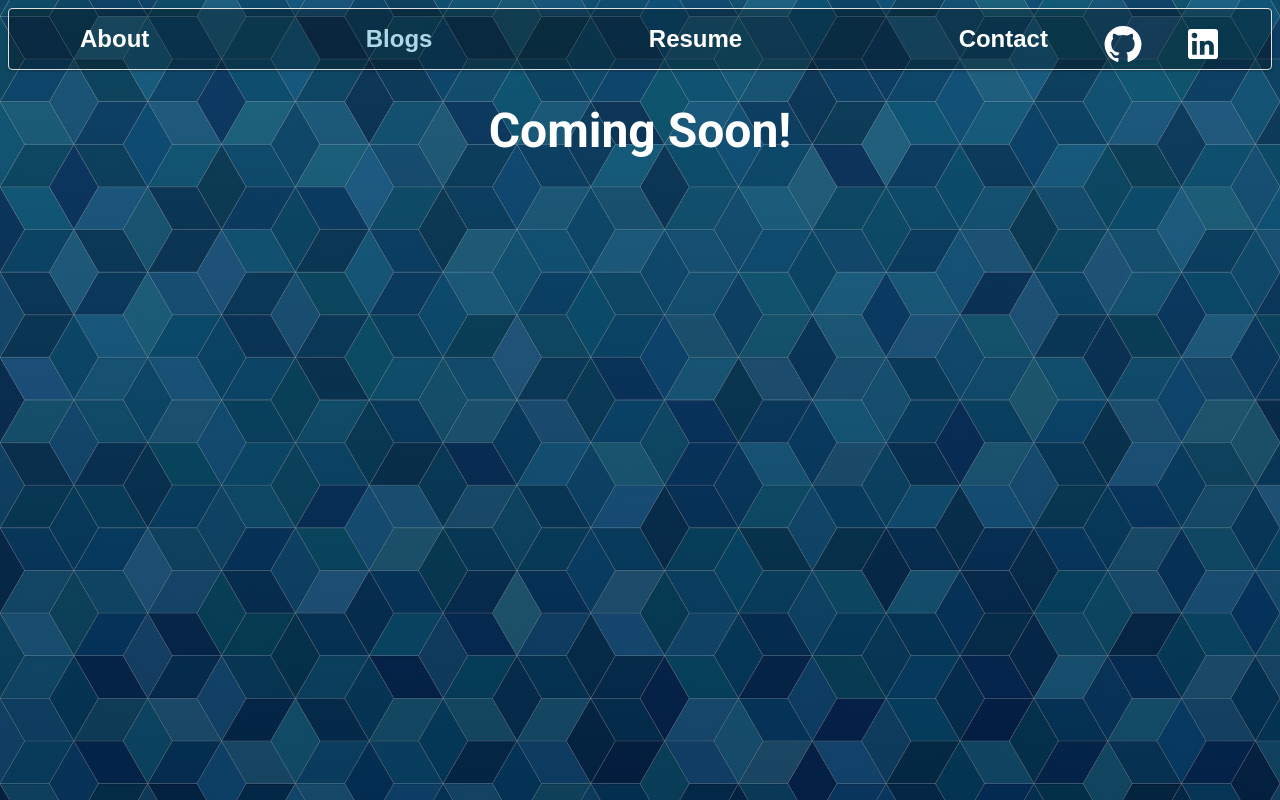
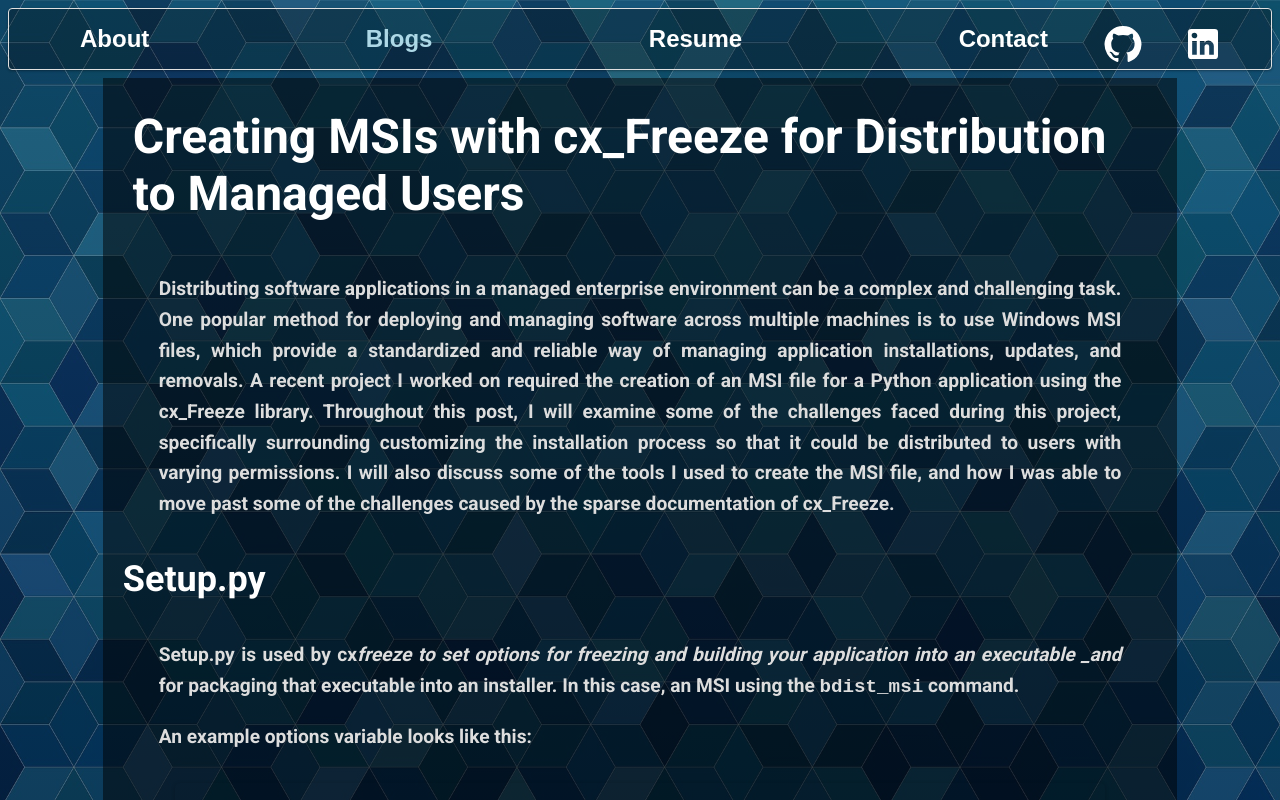
Before and after one commit to ggottemo/portfolio_vite, a React (Vite) app: page /blogs in a window 1280 px wide. Shown: the top 800 px of the page. Built offline with nearby package versions, Linux system fonts and the light colour scheme; a web font is replaced by a local one.

Commit message:
Update blog styling

```diff
--- a/src/routes/blogs.jsx
+++ b/src/routes/blogs.jsx
@@ -1,17 +1,18 @@
 import React from "react";
 import NavBar from "../components/NavBar.jsx";
+import CxFreeze from "../mdx/cx_freeze/CxFreeze.mdx";
 
-// const importModules = import.meta.glob('../mdx/*.mdx', { import: 'Post' })
+//const importModules = import.meta.glob("../mdx/*.mdx", { import:
+// "Post" });
 const blogs = () => {
   return (
     <div>
       <NavBar />
       <div id="blogs-container">
-                <h1>Coming Soon!</h1>
-
+        <CxFreeze />
       </div>
     </div>
-    )
-}
+  );
+};
 
 export default blogs;
--- a/src/styles/components/__components-dir.scss
+++ b/src/styles/components/__components-dir.scss
@@ -4,3 +4,4 @@ Used to contain all the components imports
 */
 
 @import "NavBar";
+@import "CodeContainer";
--- a/src/styles/layouts/blogs.scss
+++ b/src/styles/layouts/blogs.scss
@@ -1,8 +1,165 @@
 
 
-#blogs-container {
+#blogs-container  {
+  /* Center the container horizontally */
+  margin-left: auto;
+  margin-right: auto;
+  margin-top: 1vh;
+  max-width: 85%;
   display: flex;
-  flex-flow: row;
+    flex-flow: column;
     justify-content: center;
     align-content: center;
+
+  /* Set the dark background with low opacity */
+  background-color: rgba(0, 0, 0, 0.5);
+  padding: 20px;
+  box-sizing: border-box;
 }
+
+#blogs-container >   h1, #blogs-container   > code {
+  padding: 10px;
+  box-sizing: border-box;
+  justify-content: center;
+}
+#blogs-container  > p {
+  padding: 10px;
+  box-sizing: border-box;
+
+  text-align: justify;
+  text-justify: inter-word;
+  width: 100%;
+  max-width: 95%;
+    margin: 0 auto;
+
+
+}
+
+#blogs-container  >  div.code-con {
+  /* Set a darker background for code blocks */
+  background-color:  black;
+
+  /* Set a smaller font size for code blocks */
+  font-size: 0.4em;
+}
+
+#blogs-container {
+  body {
+    background-color: #121212;
+    color: #ffffff;
+  }
+
+  a,
+  h1 a,
+  h2 a,
+  h3 a,
+  h4 a,
+  h5 a,
+  h6 a,
+  p a {
+    color: #007bff;
+    text-decoration: none;
+    transition: color 0.3s;
+  }
+
+  a:hover,
+  h1 a:hover,
+  h2 a:hover,
+  h3 a:hover,
+  h4 a:hover,
+  h5 a:hover,
+  h6 a:hover,
+  p a:hover {
+    color: #0056b3;
+  }
+
+  h1,
+  h2,
+  h3,
+  h4,
+  h5,
+  h6 {
+    color: #ffffff;
+    margin-top: 0;
+  }
+
+  p {
+    color: #dddddd;
+    line-height: 1.6;
+  }
+  ul {
+    list-style-type: none;
+    padding: 10px 5%;
+    margin: 0;
+  }
+
+  ul li {
+    padding: 10px 15px;
+    margin-bottom: 5px;
+    position: relative;
+    background-color: rgba(0, 123, 255, 0.15);
+    transition: background-color 0.3s;
+    font-size: 0.8em;
+  }
+
+  ul li:hover {
+    background-color: rgba(0, 86, 179, 0.1);
+  }
+
+  ul li + li {
+    margin-top: 5px;
+  }
+
+  ol {
+    list-style-type: none;
+    padding: 10px 5%;
+    margin: 0;
+    counter-reset: list-counter;
+  }
+
+  ol li {
+    padding: 10px 15px;
+    margin-bottom: 5px;
+    position: relative;
+    background-color: rgba(0, 123, 255, 0.1);
+    transition: background-color 0.3s;
+  }
+
+  ol li:hover {
+    background-color: rgba(0, 86, 179, 0.1);
+  }
+
+  ol li + li {
+    margin-top: 5px;
+  }
+
+  ol li:before {
+    content: counter(list-counter) '. ';
+    counter-increment: list-counter;
+    display: block;
+    position: absolute;
+    left: 0;
+    top: 50%;
+    margin-top: -0.5em;
+    font-size: 1em;
+    font-weight: bold;
+    color: #e0e0e0;
+    margin-left: -25px;
+  }
+
+  //ul li:before {
+  //  content: '';
+  //  display: block;
+  //  position: absolute;
+  //  left: 5px;
+  //  top: 50%;
+  //  width: 8px;
+  //  height: 8px;
+  //  background-color: #007bff;
+  //  border-radius: 50%;
+  //  margin-top: -4px; /* half of the height */
+  //  margin-left: -20px;
+  //}
+
+
+}
```
Lines whose indentation alone changed are shown as unchanged.
